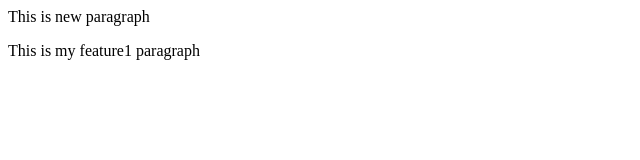
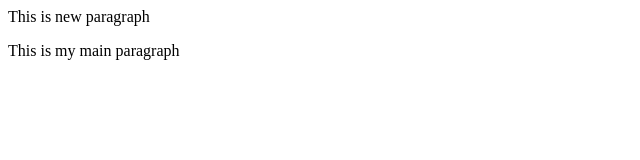
Before and after one commit to kainatstephen123/newrepo, a plain HTML site: page index.html in a window 1280 px wide. Shown: the full height of the page, 0-640 px from the left. Drawn offline with Linux system fonts and the light colour scheme.

Commit message:
add new line of code

```diff
--- a/index.html
+++ b/index.html
@@ -1,2 +1,2 @@
 <p>This is new paragraph</p>
-<p>This is my feature1 paragraph</p>
+<p>This is my main paragraph</p>
```
